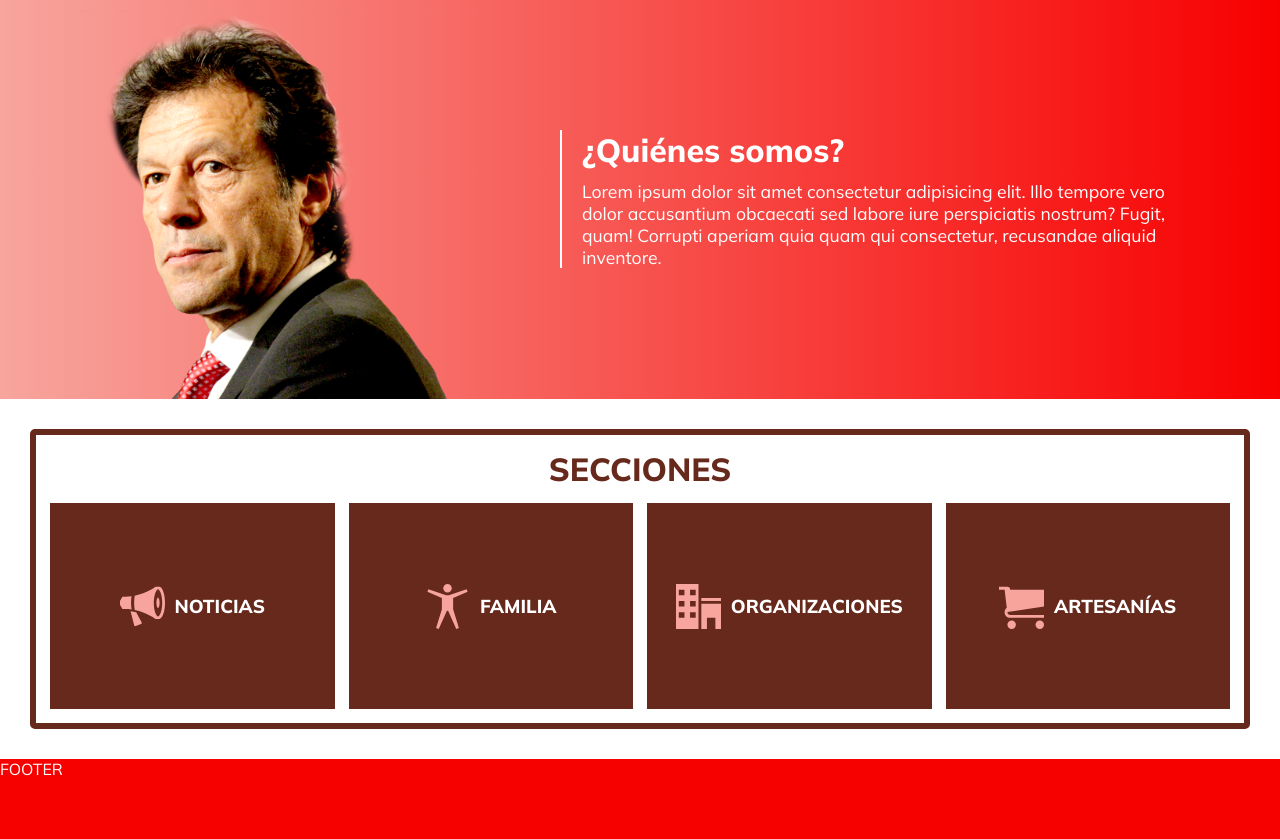
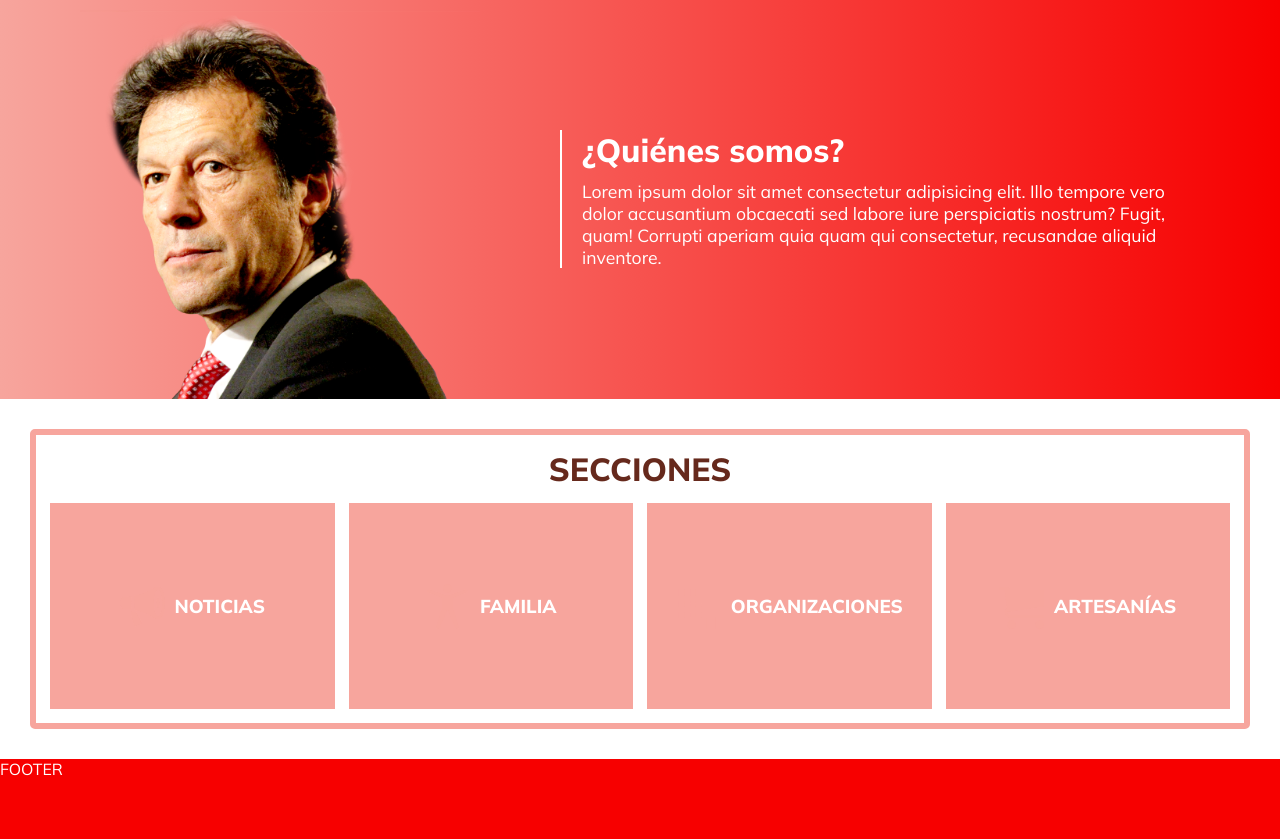
Before and after one commit to Gianluca-V/FILAS, a PHP site: page / in a window 1280 px wide. Shown: the part 81-920 px from the top of the page. Run offline with PHP 8.4, Linux system fonts and the light colour scheme.

Commit message:
Update style.css

```diff
--- a/css/style.css
+++ b/css/style.css
@@ -107,9 +107,8 @@
 }
 
 .sections{
-
     height: 300px;
-    border: 6px solid #66291c;
+    border: 6px solid #f7a59d;
     border-radius: 5px;
     margin: 30px;
     display: flex;
@@ -133,11 +132,12 @@
 }
 .sections__section{
     width: 25%;
-    background-color: #66291c;
+    background-color: eeeeeeeeee;
     margin: 7px;
     display: flex;
     justify-content: center;
     align-items: center;
+    background-color: #f7a59d;
     transition: 0.2s;
 }
 .sections__section:hover{
@@ -149,7 +149,6 @@
     margin-right: 10px;
     height: 45px;
 }
-
 
 @media (max-width: 1200px){
     .sections__section{
```
